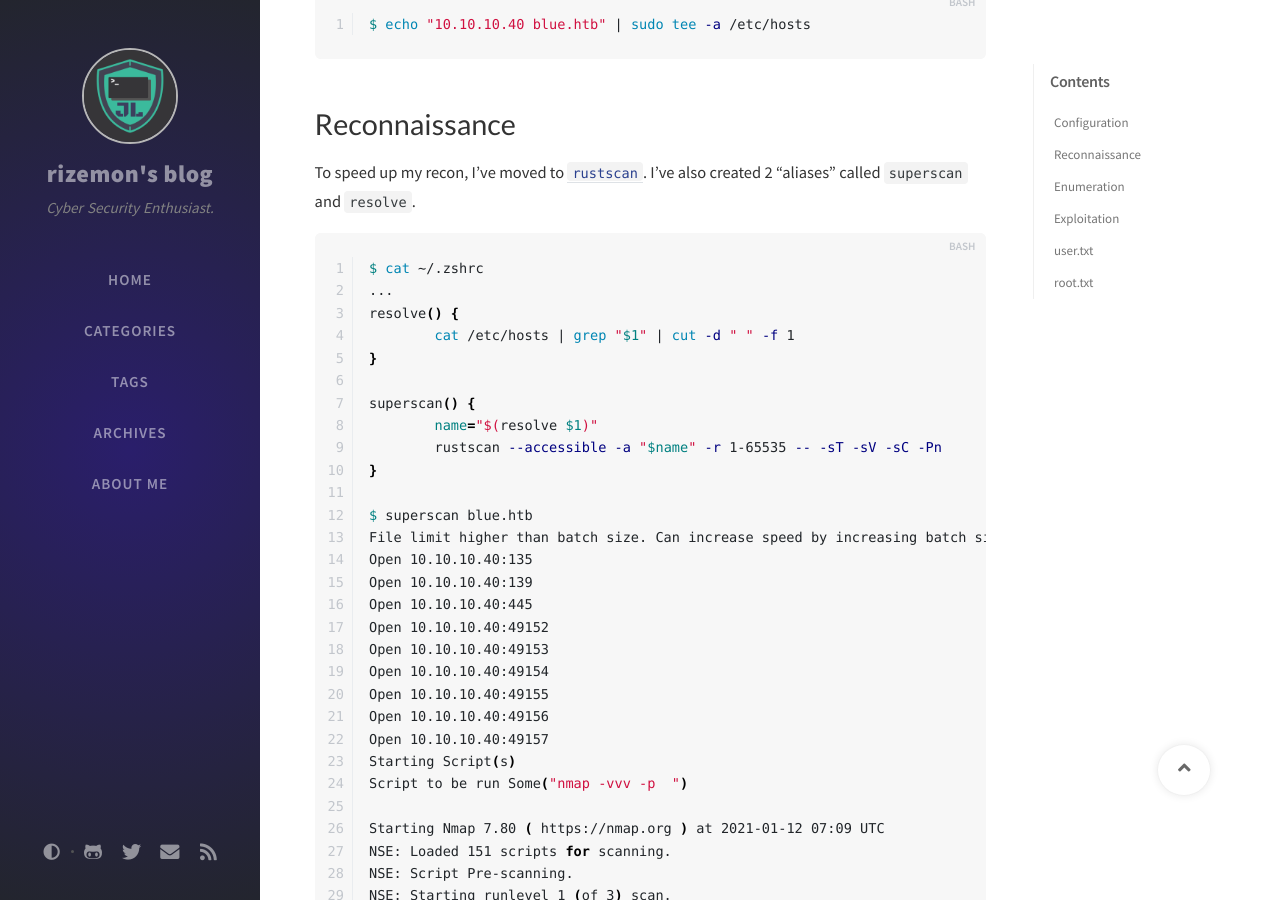
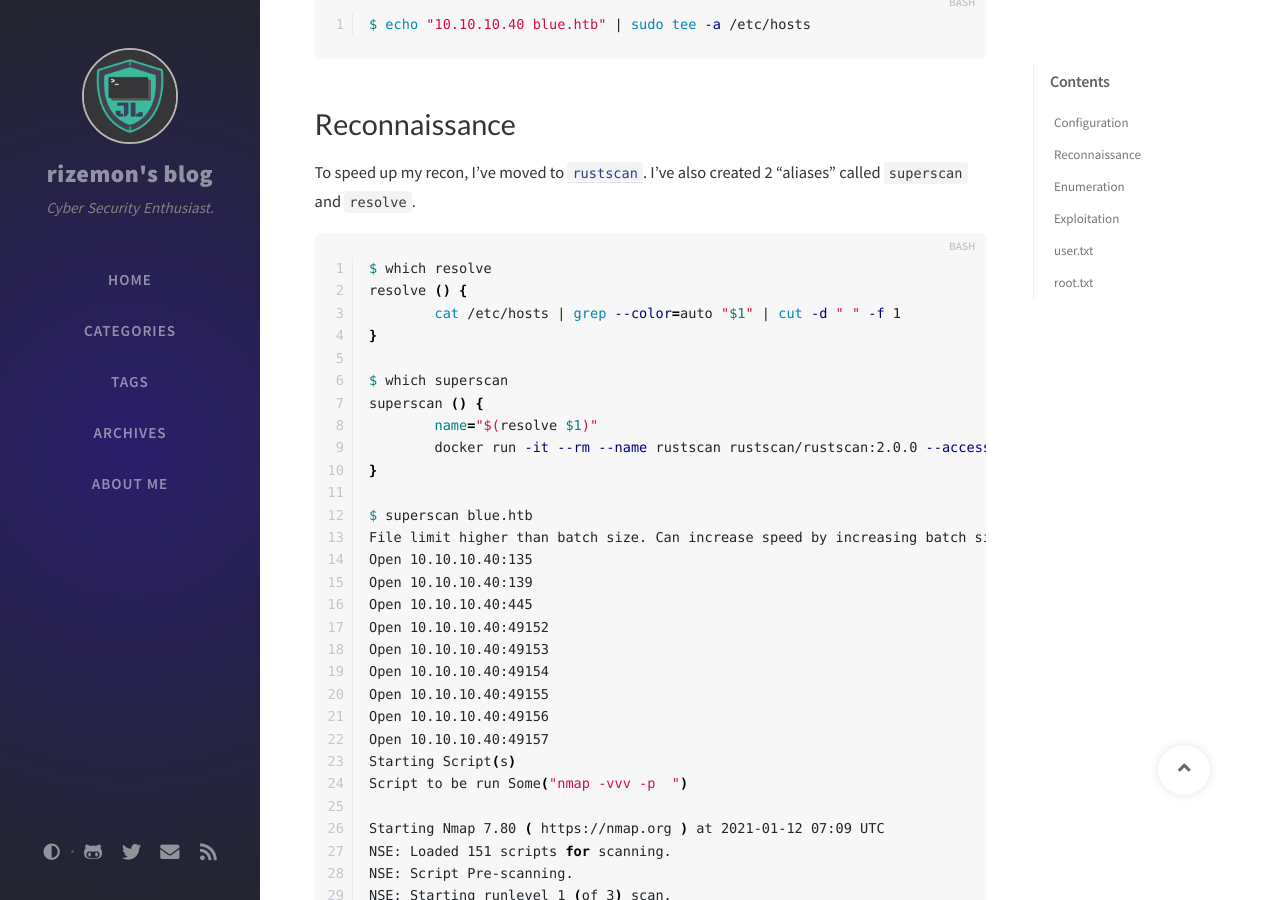
Before and after one commit to rizemon/rizemon.github.io, a Jekyll site: the page built from _posts/2021-01-12-blue-htb.markdown, in a window 1280 px wide and 900 px high, scrolled down 897 px. Built offline with Jekyll 4.4.1, drawn with Linux system fonts in a browser that asks for light colours; nearby versions of some CDN libraries; comment, search, counter and statistics services are not loaded.

Commit message:
Fixed aliases

````diff
--- a/_posts/2021-01-12-blue-htb.markdown
+++ b/_posts/2021-01-12-blue-htb.markdown
@@ -22,15 +22,15 @@ $ echo "10.10.10.40 blue.htb" | sudo tee -a /etc/hosts
 To speed up my recon, I've moved to [`rustscan`](https://github.com/RustScan/RustScan). I've also created 2 "aliases" called `superscan` and `resolve`.
 
 ```bash
-$ cat ~/.zshrc
-...
-resolve() {
-	cat /etc/hosts | grep "$1" | cut -d " " -f 1
+$ which resolve
+resolve () {
+        cat /etc/hosts | grep --color=auto "$1" | cut -d " " -f 1
 }
 
-superscan() {
-	name="$(resolve $1)"
-	rustscan --accessible -a "$name" -r 1-65535 -- -sT -sV -sC -Pn
+$ which superscan
+superscan () {
+        name="$(resolve $1)"
+        docker run -it --rm --name rustscan rustscan/rustscan:2.0.0 --accessible -a "$name" -r 1-65535 -- -sT -sV -sC -Pn
 }
 
 $ superscan blue.htb
````
